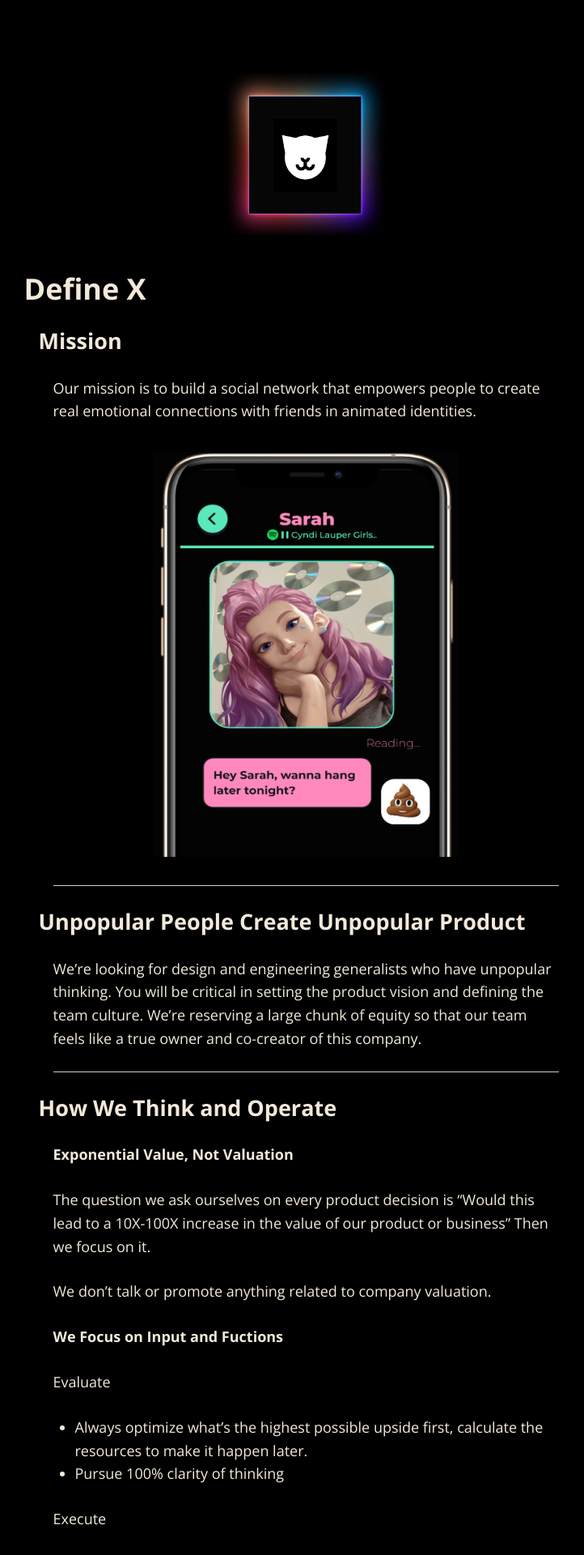
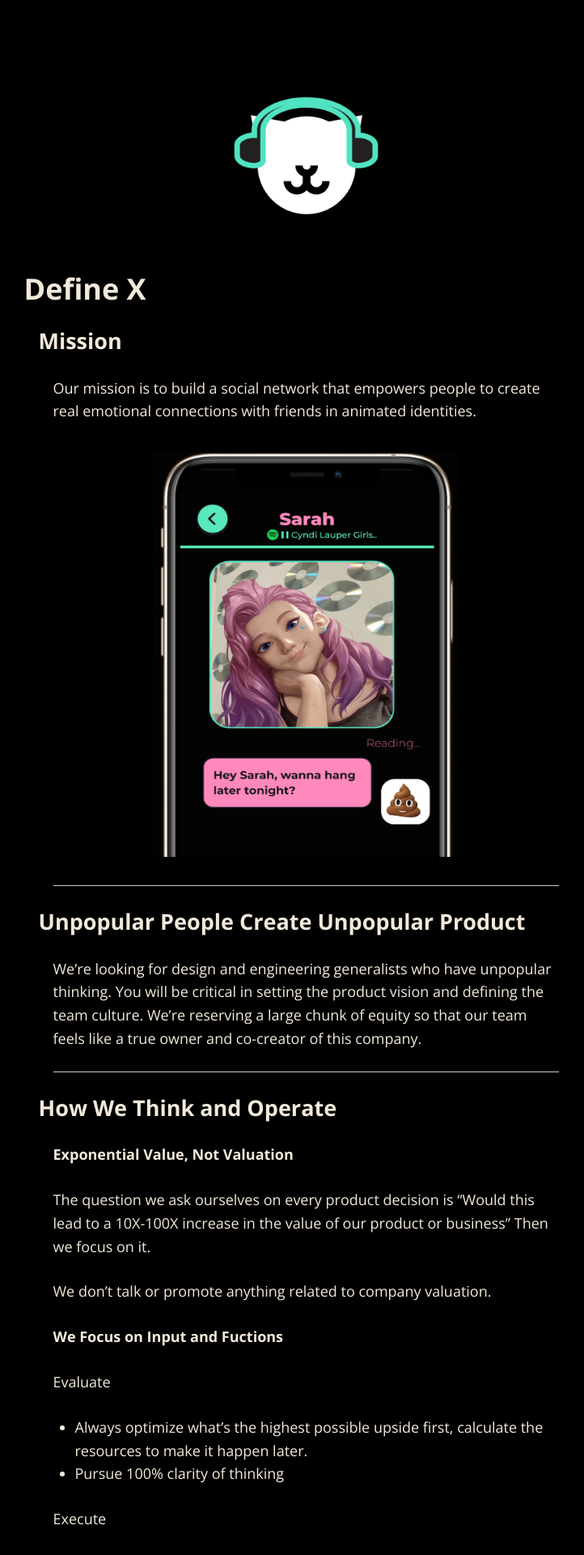
Before and after one commit to tarsmachine/tarsmachine.github.io, a Jekyll site: the page built from index.md, in a window 1280 px wide. Shown: the top 1920 px of the page at 81% size, without its empty margins (262-984 px from the left). Built offline with Jekyll 4.4.1, drawn with Linux system fonts in a browser that asks for light colours; nearby versions of some CDN libraries.

Commit message:
Update index.md

```diff
--- a/index.md
+++ b/index.md
@@ -2,7 +2,7 @@
 layout: default
 ---
 
-<img src="images/X-M1.png" alt="sample image" width="205" height="200">
+<img src="images/icon-AppStore.png" alt="sample image" width="205" height="200">
 
 
 ### Define X
```
